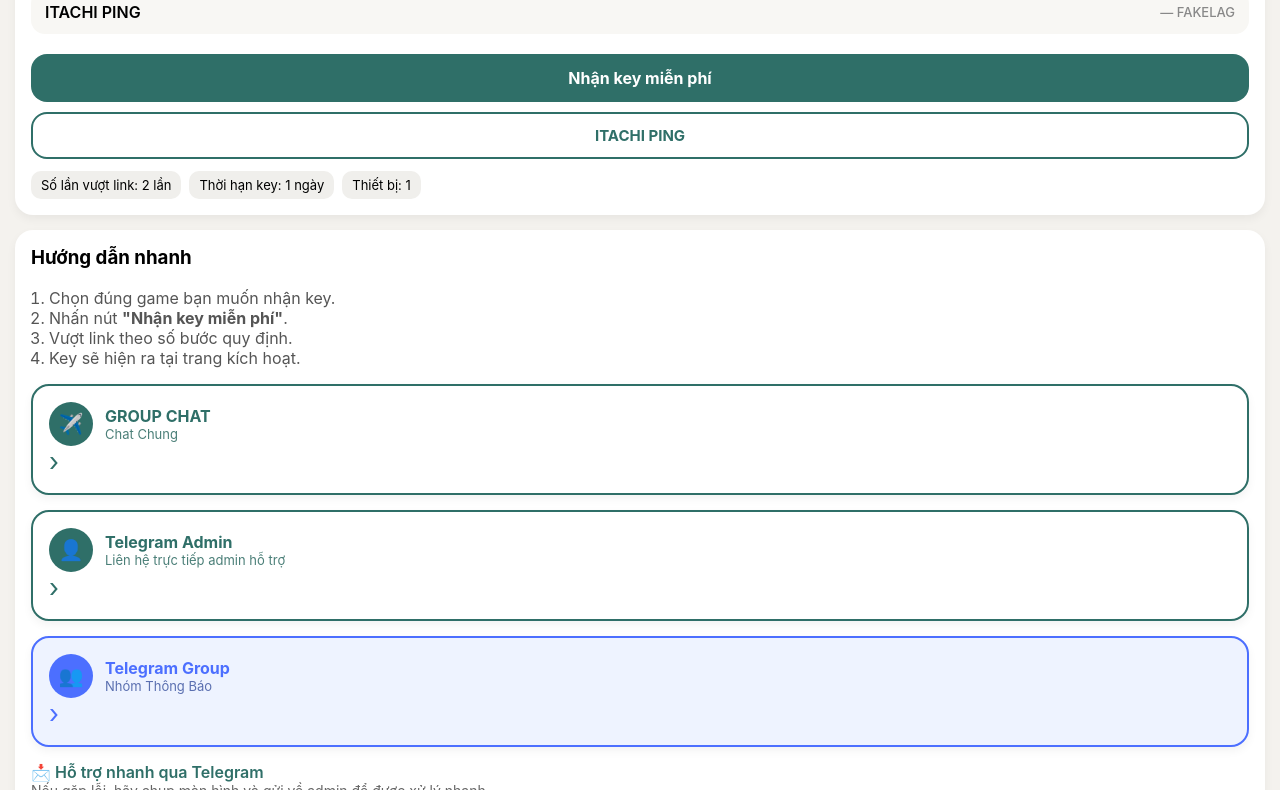
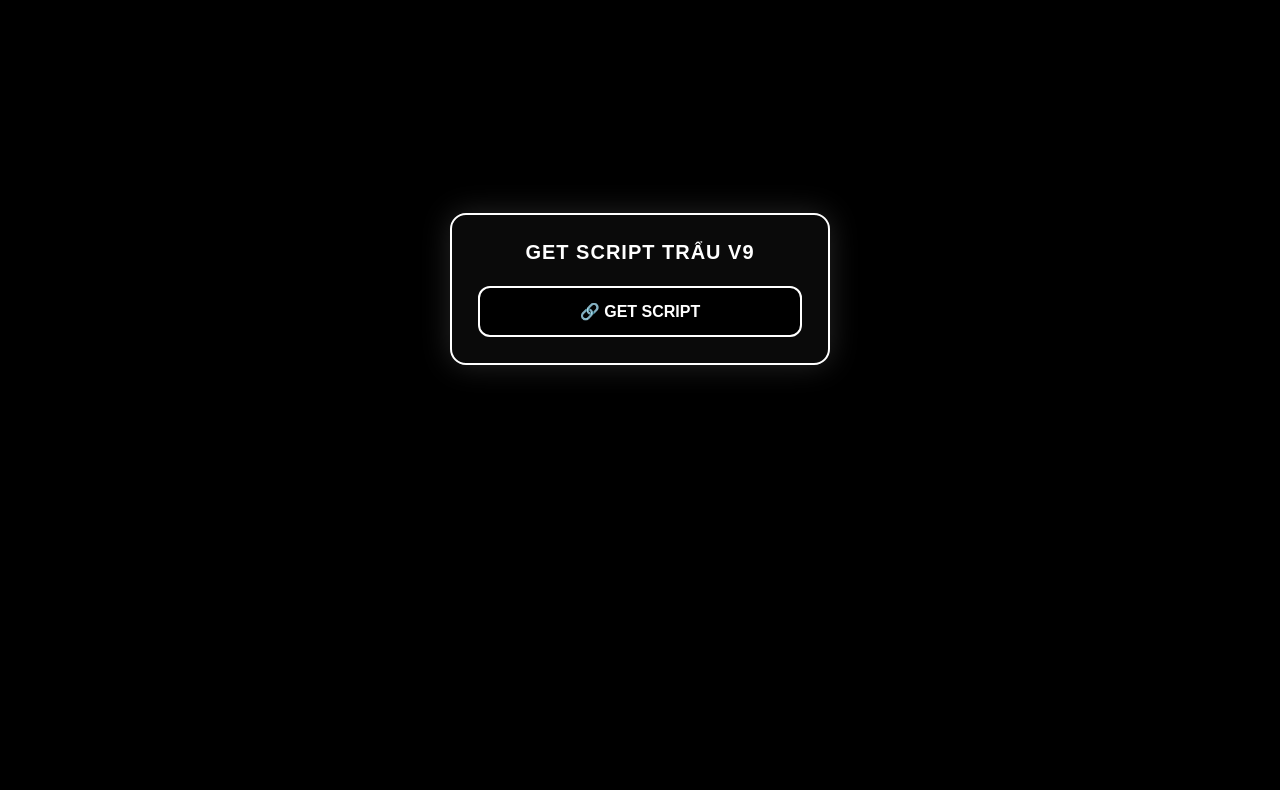
Before and after one commit to UNITED866/TRAU-V9, a plain HTML site: page index.html in a window 1280 px wide. Shown: the part 111-901 px from the top of the page. After the commit the page ends 800 px from the top, so only its background shows below. Drawn offline with Linux system fonts and the light colour scheme.

Commit message:
Update index.html

```diff
--- a/index.html
+++ b/index.html
@@ -2,318 +2,79 @@
 <html lang="vi">
 <head>
 <meta charset="UTF-8">
+<title>GET SCRIPT</title>
 <meta name="viewport" content="width=device-width, initial-scale=1.0">
-<title>Nhận key miễn phí</title>
 
 <style>
-.telegram-box.group{
-    background:#eef3ff;
-    border:2px solid #4c6fff;
+*{
+  margin:0;
+  padding:0;
+  box-sizing:border-box;
+  font-family:Arial, Helvetica, sans-serif;
 }
 
-.telegram-box.group .tele-icon{
-    background:#4c6fff;
+body{
+  background:#000;
+  color:#fff;
+  min-height:100vh;
+  display:flex;
+  justify-content:center;
+  align-items:center;
 }
 
-.telegram-box.group .tele-title,
-.telegram-box.group .tele-arrow{
-    color:#4c6fff;
+.box{
+  width:90%;
+  max-width:380px;
+  background:#0a0a0a;
+  border:2px solid #fff; /* VIỀN TRẮNG */
+  border-radius:16px;
+  padding:26px;
+  text-align:center;
+  box-shadow:0 0 30px rgba(255,255,255,.15);
 }
 
-.telegram-box.group .tele-sub{
-    color:#5a6fb0;
+h2{
+  margin-bottom:22px;
+  font-size:20px;
+  letter-spacing:1px;
 }
 
-.telegram-box{
-    background:#e8f5f3;
-    border:2px solid #2f6f68;
-    cursor:pointer;
+.get{
+  padding:14px;
+  background:#000;
+  border:2px solid #fff; /* VIỀN TRẮNG */
+  border-radius:12px;
+  font-weight:bold;
+  cursor:pointer;
+  transition:.25s;
 }
 
-.tele-left{
-    display:flex;
-    align-items:center;
-    gap:12px;
+.get:hover{
+  background:#111;
+  transform:scale(1.05);
 }
 
-.tele-icon{
-    width:44px;
-    height:44px;
-    border-radius:50%;
-    background:#2f6f68;
-    color:#fff;
-    display:flex;
-    align-items:center;
-    justify-content:center;
-    font-size:20px;
-}
-
-.tele-title{
-    font-weight:700;
-    color:#2f6f68;
-}
-
-.tele-sub{
-    font-size:13px;
-    color:#4b7f78;
-}
-
-.tele-arrow{
-    margin-left:auto;
-    font-size:26px;
-    color:#2f6f68;
-}
-
-.game-item{
-    cursor:pointer;
-    transition:0.2s;
-}
-
-.game-item.active{
-    background:#2f6f68;
-    color:#fff;
-}
-
-.game-item.active span{
-    color:#e0fffa;
-}
-
-*{
-    box-sizing: border-box;
-    font-family: -apple-system, BlinkMacSystemFont, "Segoe UI", Roboto, sans-serif;
-}
-body{
-    margin:0;
-    background:#f4f2ee;
-    padding:15px;
-}
-
-/* Card */
-.card{
-    background:#fff;
-    border-radius:18px;
-    padding:16px;
-    margin-bottom:15px;
-    box-shadow:0 4px 10px rgba(0,0,0,.05);
-}
-
-/* Title */
-.badge{
-    display:inline-flex;
-    align-items:center;
-    gap:6px;
-    background:#e6f3f1;
-    color:#2c7f75;
-    padding:6px 12px;
-    border-radius:20px;
-    font-size:13px;
-    font-weight:600;
-}
-h1{
-    margin:10px 0 6px;
-    font-size:22px;
-}
-.sub{
-    color:#666;
-    font-size:14px;
-}
-
-/* Search */
-.search{
-    margin:15px 0;
-}
-.search input{
-    width:100%;
-    padding:12px 14px;
-    border-radius:12px;
-    border:1px solid #ddd;
-    font-size:14px;
-}
-
-/* Game list */
-.game{
-    display:flex;
-    justify-content:space-between;
-    align-items:center;
-    background:#f8f7f4;
-    padding:12px 14px;
-    border-radius:14px;
-    margin-bottom:10px;
-    font-weight:600;
-}
-.game span{
-    color:#888;
-    font-weight:500;
-    font-size:13px;
-}
-
-/* Buttons */
-.btn-main{
-    width:100%;
-    background:#2f6f68;
-    color:#fff;
-    border:none;
-    padding:14px;
-    border-radius:16px;
-    font-size:16px;
-    font-weight:700;
-    margin-top:10px;
-}
-.btn{
-    width:100%;
-    background:#fff;
-    border:2px solid #2f6f68;
-    color:#2f6f68;
-    padding:12px;
-    border-radius:16px;
-    font-size:15px;
-    font-weight:700;
-    margin-top:10px;
-}
-
-/* Info row */
-.info{
-    display:flex;
-    gap:8px;
-    margin-top:12px;
-    flex-wrap:wrap;
-}
-.info div{
-    background:#f0efec;
-    padding:6px 10px;
-    border-radius:10px;
-    font-size:13px;
-}
-
-/* Guide */
-.guide h3{
-    margin-top:0;
-}
-.guide ol{
-    padding-left:18px;
-    color:#555;
-}
-.telegram{
-    display:flex;
-    align-items:center;
-    gap:8px;
-    margin-top:10px;
-    color:#2f6f68;
-    font-weight:600;
+.get:active{
+  transform:scale(.95);
 }
 </style>
 </head>
 
 <body>
 
+<div class="box">
+  <h2>GET SCRIPT TRẨU V9</h2>
+
+  <div class="get" onclick="go()">
+    🔗 GET SCRIPT
+  </div>
+</div>
+
 <script>
-function openTelegramAdmin(){
-    window.open("https://t.me/vanhiep20000", "_blank");
-}
-
-function openTelegramGroup(){
-    window.open("https://t.me/vhmodsgames", "_blank");
+function go(){
+  window.location.href = "https://link4m.com/cpZlJhP";
 }
 </script>
 
-<div class="card">
-    <div class="badge">⚡ KEY MIỄN PHÍ</div>
-    <h1>Nhận key miễn phí</h1>
-    <div class="sub"></div>
-
-    <div class="game game-item">ITACHI PING<span>— FAKELAG</span></div>
-
-    <button class="btn-main" onclick="goFreeKey()">Nhận key miễn phí</button>
-    <button class="btn" onclick="goIB()">ITACHI PING</button>
-
-    <div class="info">
-        <div>Số lần vượt link: 2 lần</div>
-        <div>Thời hạn key: 1 ngày</div>
-        <div>Thiết bị: 1</div>
-    </div>
-</div>
-
-<div class="card guide">
-    <h3>Hướng dẫn nhanh</h3>
-    <ol>
-        <li>Chọn đúng game bạn muốn nhận key.</li>
-        <li>Nhấn nút <b>"Nhận key miễn phí"</b>.</li>
-        <li>Vượt link theo số bước quy định.</li>
-        <li>Key sẽ hiện ra tại trang kích hoạt.</li>
-    </ol>
-
-<div class="card telegram-box" onclick="openTelegram()">
-    <div class="tele-left">
-        <div class="tele-icon">✈️</div>
-        <div>
-            <div class="tele-title">GROUP CHAT</div>
-            <div class="tele-sub">Chat Chung</div>
-        </div>
-    </div>
-    <div class="tele-arrow">›</div>
-</div>
-
-<div class="card telegram-box" onclick="openTelegramAdmin()">
-    <div class="tele-left">
-        <div class="tele-icon">👤</div>
-        <div>
-            <div class="tele-title">Telegram Admin</div>
-            <div class="tele-sub">Liên hệ trực tiếp admin hỗ trợ</div>
-        </div>
-    </div>
-    <div class="tele-arrow">›</div>
-</div>
-
-<div class="card telegram-box group" onclick="openTelegramGroup()">
-    <div class="tele-left">
-        <div class="tele-icon">👥</div>
-        <div>
-            <div class="tele-title">Telegram Group</div>
-            <div class="tele-sub">Nhóm Thông Báo </div>
-        </div>
-    </div>
-    <div class="tele-arrow">›</div>
-</div>
-
-    <div class="telegram">
-        📩 Hỗ trợ nhanh qua Telegram
-    </div>
-    <div class="sub">
-        Nếu gặp lỗi, hãy chụp màn hình và gửi về admin để được xử lý nhanh.
-    </div>
-</div>
-
 </body>
-
-<script>
-function openTelegram(){
-    window.open("https://t.me/vhmodsgame", "_blank");
-}
-</script>
-
-<script>
-const games = document.querySelectorAll('.game-item');
-
-games.forEach(game => {
-    game.addEventListener('click', () => {
-        games.forEach(g => g.classList.remove('active'));
-        game.classList.add('active');
-    });
-});
-</script>
-
-<script>
-function goFreeKey(){
-    window.location.href = "https://vuotnhanh.com/zUpV";
-}
-
-function goIB(){
-    window.location.href = "https://link4m.com/wCR6mdtC";
-}
-
-function goAuto(){
-    window.location.href = "https://link4m.com/go/Kv8s4";
-}
-</script>
-
 </html>
```
